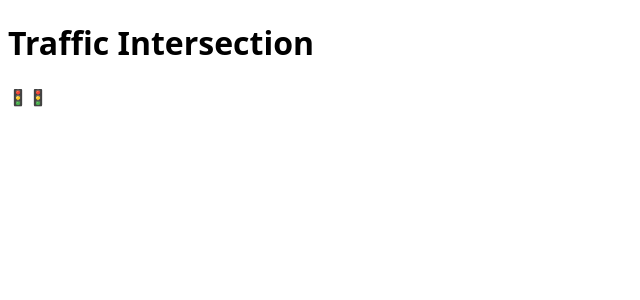
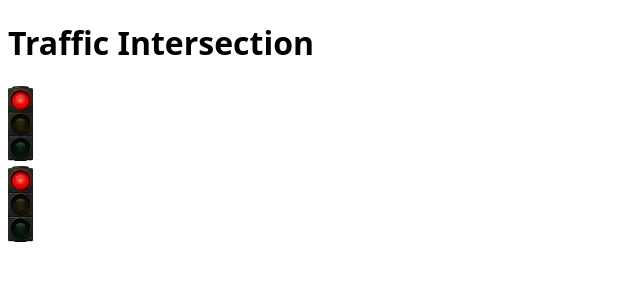
Before and after one commit to bjohn465/traffic-intersection-react, a React (Vite) app: page / in a window 1280 px wide. Shown: the top 300 px of the page, without its empty margins (0-640 px from the left). Built offline with nearby package versions, Linux system fonts and the light colour scheme.

Commit message:
Render traffic light with background image

```diff
--- a/public/global.css
+++ b/public/global.css
@@ -26,9 +26,19 @@ body:has(button:interest-source) button {
 .traffic-light-button {
 	all: unset;
 	cursor: pointer;
+	display: inline-block;
+	width: 25px;
 
 	&:focus {
 		outline: 3px solid #ffba39;
 		outline-offset: 2px;
 	}
 }
+
+.traffic-light .traffic-light-button {
+	aspect-ratio: 50 / 151;
+	background-image: url('/sprites/ryg-50.png');
+	background-repeat: no-repeat;
+	background-size: 75px;
+	background-position: 0 0;
+}
--- a/src/App.tsx
+++ b/src/App.tsx
@@ -1,13 +1,11 @@
-import {
-	TrafficLightButtonTooltipProvider,
-	TrafficLightButton,
-} from './TrafficLightButton'
+import { TrafficLightButtonTooltipProvider } from './TrafficLightButton'
+import { TrafficLight } from './TrafficLight'
 
 export default function App() {
 	return (
 		<TrafficLightButtonTooltipProvider>
-			<TrafficLightButton label="Northbound Lane 1 Traffic Light" />
-			<TrafficLightButton label="Northbound Lane 2 Traffic Light" />
+			<TrafficLight label="Northbound Lane 1 Traffic Light" />
+			<TrafficLight label="Northbound Lane 2 Traffic Light" />
 		</TrafficLightButtonTooltipProvider>
 	)
 }
--- /dev/null
+++ b/src/TrafficLight.tsx
@@ -0,0 +1,18 @@
+import { TrafficLightButton } from './TrafficLightButton'
+
+/**
+ * Renders a traffic light using a `TrafficLightButton`,
+ * so it must be rendered within a `TrafficLightButtonTooltipProvider`.
+ */
+export function TrafficLight({ label }: TrafficLightProps) {
+	return (
+		<div className="traffic-light">
+			<TrafficLightButton label={label} />
+		</div>
+	)
+}
+
+type TrafficLightProps = {
+	/** The text label for this button, describing the location of the traffic light. */
+	label: string
+}
--- a/src/TrafficLightButton.tsx
+++ b/src/TrafficLightButton.tsx
@@ -79,9 +79,7 @@ export function TrafficLightButton({ label }: TrafficLightButtonProps) {
 			className="traffic-light-button"
 			interestfor={tooltipId}
 			type="button"
-		>
-			🚦
-		</button>
+		/>
 	)
 }
 
```
